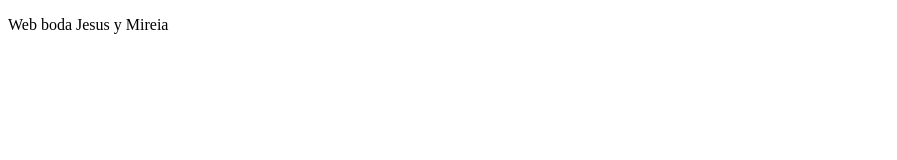
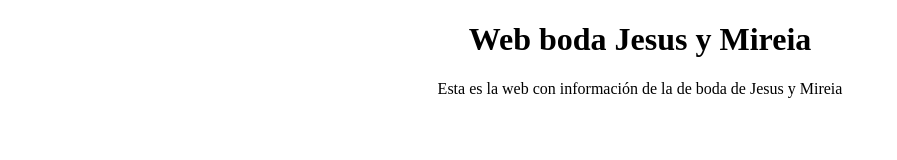
Before and after one commit to bodajesusymireia/bodajesusymireia.github.io, a plain HTML site: page index.html in a window 1280 px wide. Shown: the whole page, without its empty margins (0-897 px from the left). Drawn offline with Linux system fonts and the light colour scheme.

Commit message:
Update index.html

```diff
--- a/index.html
+++ b/index.html
@@ -3,8 +3,12 @@
 <head>
   <meta charset="utf-8">
   <title>Boda Jesús y Mireia</title>
+  <link rel="stylesheet" href="css/estilos.css">
 </head>
 <body>
-  <p>Web boda Jesus y Mireia</p>
+  <div>
+    <h1 class="cabecera">Web boda Jesus y Mireia</h1>
+    <p class="cabecera">Esta es la web con información de la de boda de Jesus y Mireia</p>
+  </div>
 </body>
 </html>
```
